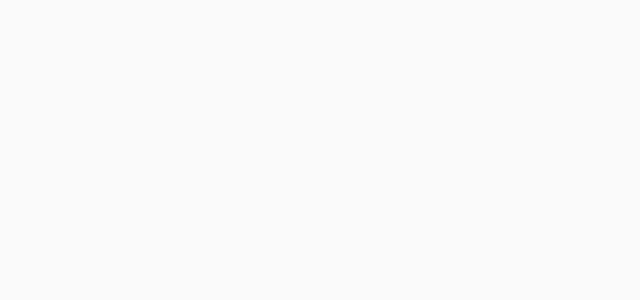
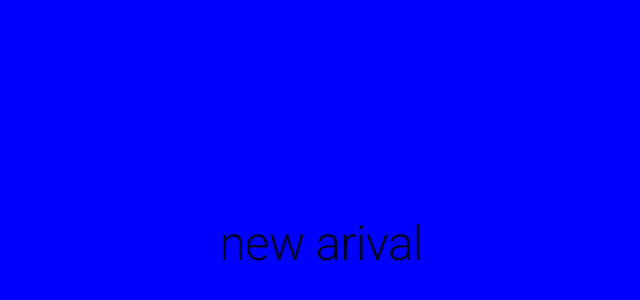
Before and after one commit to aliraza944/Ecommerce-Store, a React (Create React App) app: page / in a window 1280 px wide. Shown: the part 156-456 px from the top of the page, without its empty margins (319-959 px from the left). Built offline with nearby package versions, Linux system fonts and the light colour scheme.

Commit message:
feat: added scrolling effect to the 3 sections to apear on home page

```diff
--- a/src/App.js
+++ b/src/App.js
@@ -1,5 +1,5 @@
 import CssBaseline from "@material-ui/core/CssBaseline";
-import { ThemeProvider, Typography } from "@material-ui/core";
+import { ThemeProvider } from "@material-ui/core";
 
 import theme from "./Theme";
 import Home from "./Pages/Home";
--- a/src/Pages/Home/Styles.js
+++ b/src/Pages/Home/Styles.js
@@ -3,6 +3,15 @@ import { makeStyles } from "@material-ui/core";
 const useStyles = makeStyles((theme) => ({
   root: {
     height: "100vh",
+    scrollSnapType: "y mandatory",
+    overflowY: "scroll",
+    scrollBehavior: "smooth",
+
+    " & .MuiBox-root": {
+      height: "100vh",
+      backgroundColor: "blue",
+      scrollSnapAlign: "start",
+    },
   },
 }));
 export default useStyles;
--- a/src/Pages/Home/index.js
+++ b/src/Pages/Home/index.js
@@ -1,4 +1,4 @@
-import { Box } from "@material-ui/core";
+import { Box, Typography } from "@material-ui/core";
 import React from "react";
 import useStyles from "./Styles";
 
@@ -6,7 +6,15 @@ const Home = () => {
   const classes = useStyles();
   return (
     <div className={classes.root}>
-      <Box></Box>
+      <Box className="justifycenter">
+        <Typography variant="h1"> new arival</Typography>
+      </Box>
+      <Box className="justifycenter">
+        <Typography variant="h1"> Sale</Typography>
+      </Box>
+      <Box className="justifycenter">
+        <Typography variant="h1"> best sellers</Typography>
+      </Box>
     </div>
   );
 };
```
